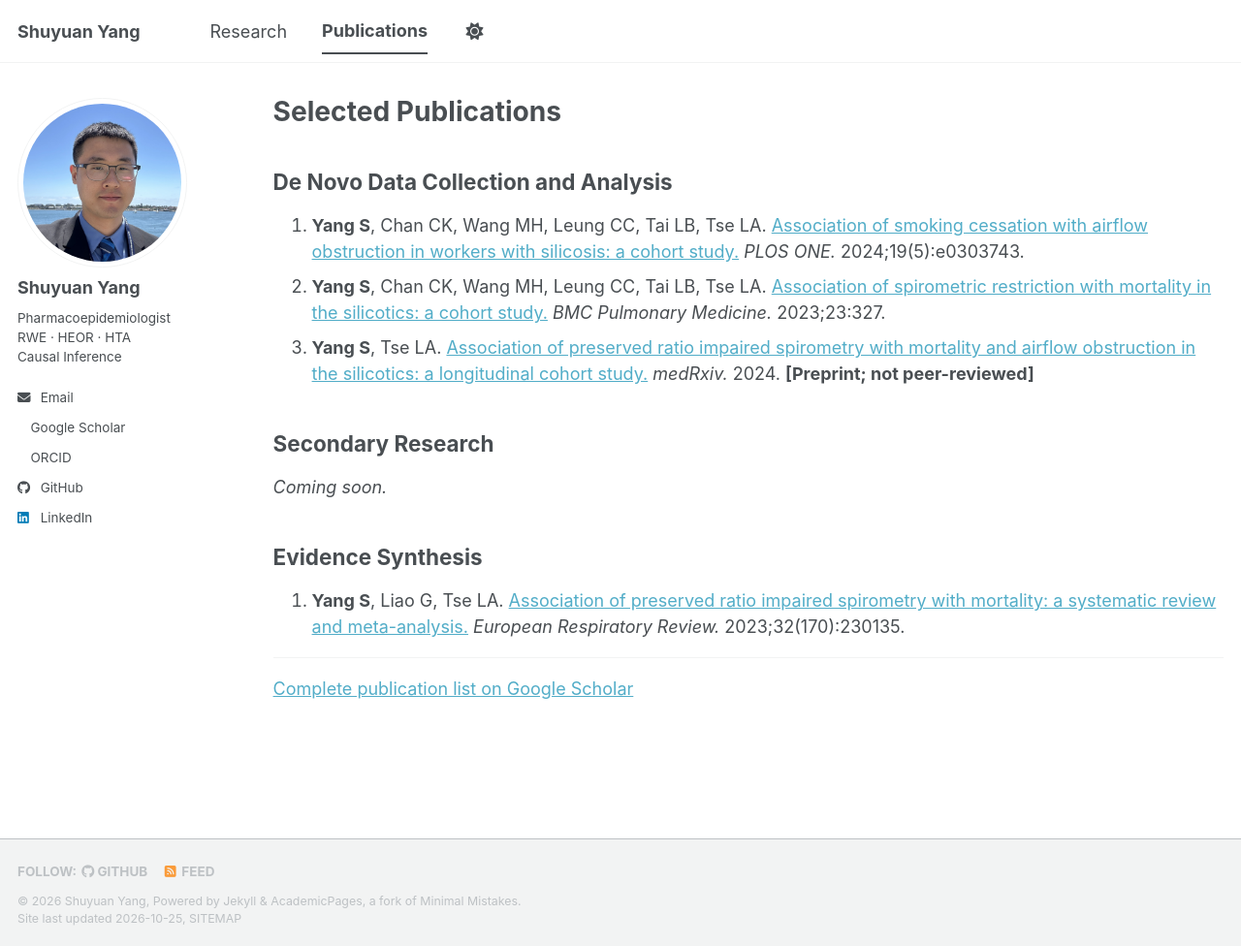
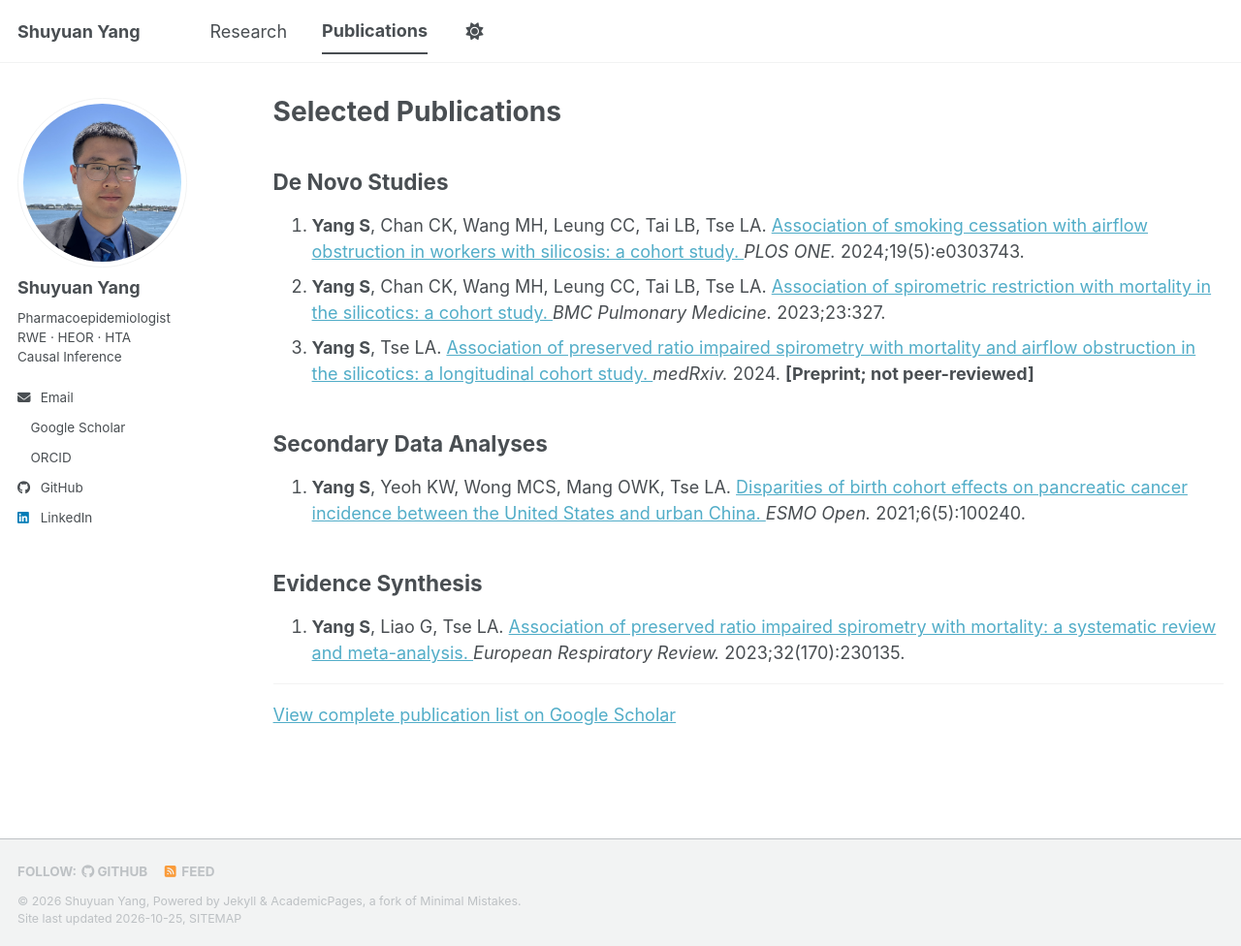
Before and after one commit to yang-shuyuan/yang-shuyuan.github.io, a Jekyll site: the page built from _pages/publications.html, in a window 1280 px wide and 976 px high. Shown: the whole window at 97% size. Built offline with Jekyll 4.4.1, drawn with Linux system fonts in a browser that asks for light colours; a style sheet for code colours, icons or effects is not loaded.

Commit message:
Update publications.html

```diff
--- a/_pages/publications.html
+++ b/_pages/publications.html
@@ -5,35 +5,46 @@ permalink: /publications/
 author_profile: true
 ---
 
-<h2>De Novo Data Collection and Analysis</h2>
+<h2>De Novo Studies</h2>
 
 <ol>
   <li>
     <strong>Yang S</strong>, Chan CK, Wang MH, Leung CC, Tai LB, Tse LA.
     <a href="https://doi.org/10.1371/journal.pone.0303743">
-    Association of smoking cessation with airflow obstruction in workers with silicosis: a cohort study.</a>
+      Association of smoking cessation with airflow obstruction in workers with silicosis: a cohort study.
+    </a>
     <em>PLOS ONE.</em> 2024;19(5):e0303743.
   </li>
 
   <li>
     <strong>Yang S</strong>, Chan CK, Wang MH, Leung CC, Tai LB, Tse LA.
     <a href="https://doi.org/10.1186/s12890-023-02622-1">
-    Association of spirometric restriction with mortality in the silicotics: a cohort study.</a>
+      Association of spirometric restriction with mortality in the silicotics: a cohort study.
+    </a>
     <em>BMC Pulmonary Medicine.</em> 2023;23:327.
   </li>
 
   <li>
     <strong>Yang S</strong>, Tse LA.
     <a href="https://doi.org/10.1101/2024.06.27.24309566">
-    Association of preserved ratio impaired spirometry with mortality and airflow obstruction in the silicotics: a longitudinal cohort study.</a>
+      Association of preserved ratio impaired spirometry with mortality and airflow obstruction in the silicotics: a longitudinal cohort study.
+    </a>
     <em>medRxiv.</em> 2024.
     <strong>[Preprint; not peer-reviewed]</strong>
   </li>
 </ol>
 
-<h2>Secondary Research</h2>
+<h2>Secondary Data Analyses</h2>
 
-<p><em>Coming soon.</em></p>
+<ol>
+  <li>
+    <strong>Yang S</strong>, Yeoh KW, Wong MCS, Mang OWK, Tse LA.
+    <a href="https://doi.org/10.1016/j.esmoop.2021.100240">
+      Disparities of birth cohort effects on pancreatic cancer incidence between the United States and urban China.
+    </a>
+    <em>ESMO Open.</em> 2021;6(5):100240.
+  </li>
+</ol>
 
 <h2>Evidence Synthesis</h2>
 
@@ -41,7 +52,8 @@ author_profile: true
   <li>
     <strong>Yang S</strong>, Liao G, Tse LA.
     <a href="https://doi.org/10.1183/16000617.0135-2023">
-    Association of preserved ratio impaired spirometry with mortality: a systematic review and meta-analysis.</a>
+      Association of preserved ratio impaired spirometry with mortality: a systematic review and meta-analysis.
+    </a>
     <em>European Respiratory Review.</em> 2023;32(170):230135.
   </li>
 </ol>
@@ -50,6 +62,6 @@ author_profile: true
 
 <p>
   <a href="https://scholar.google.com/citations?user=Xxql3kMAAAAJ&hl=en">
-    Complete publication list on Google Scholar
+    View complete publication list on Google Scholar
   </a>
 </p>
```
